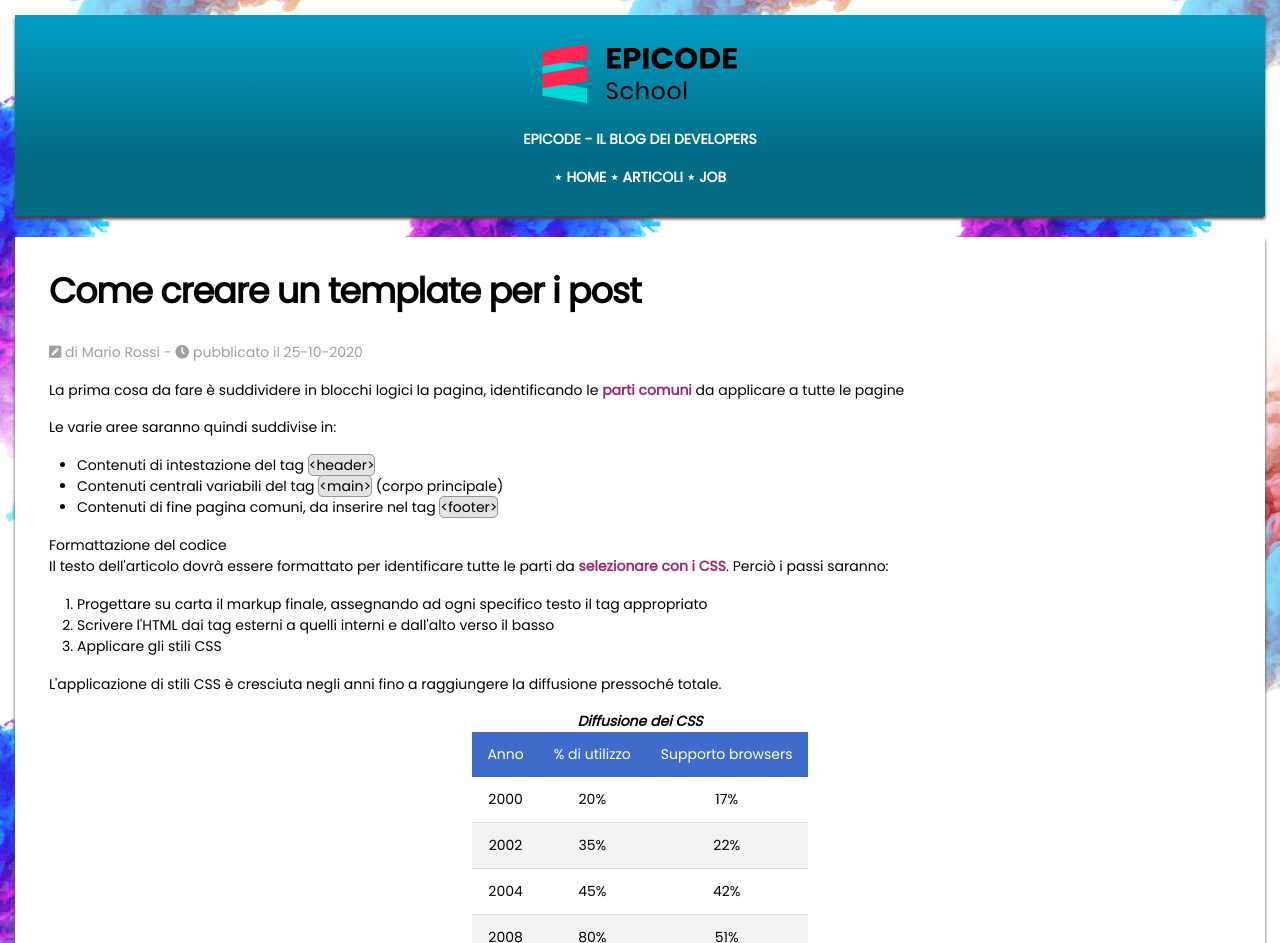
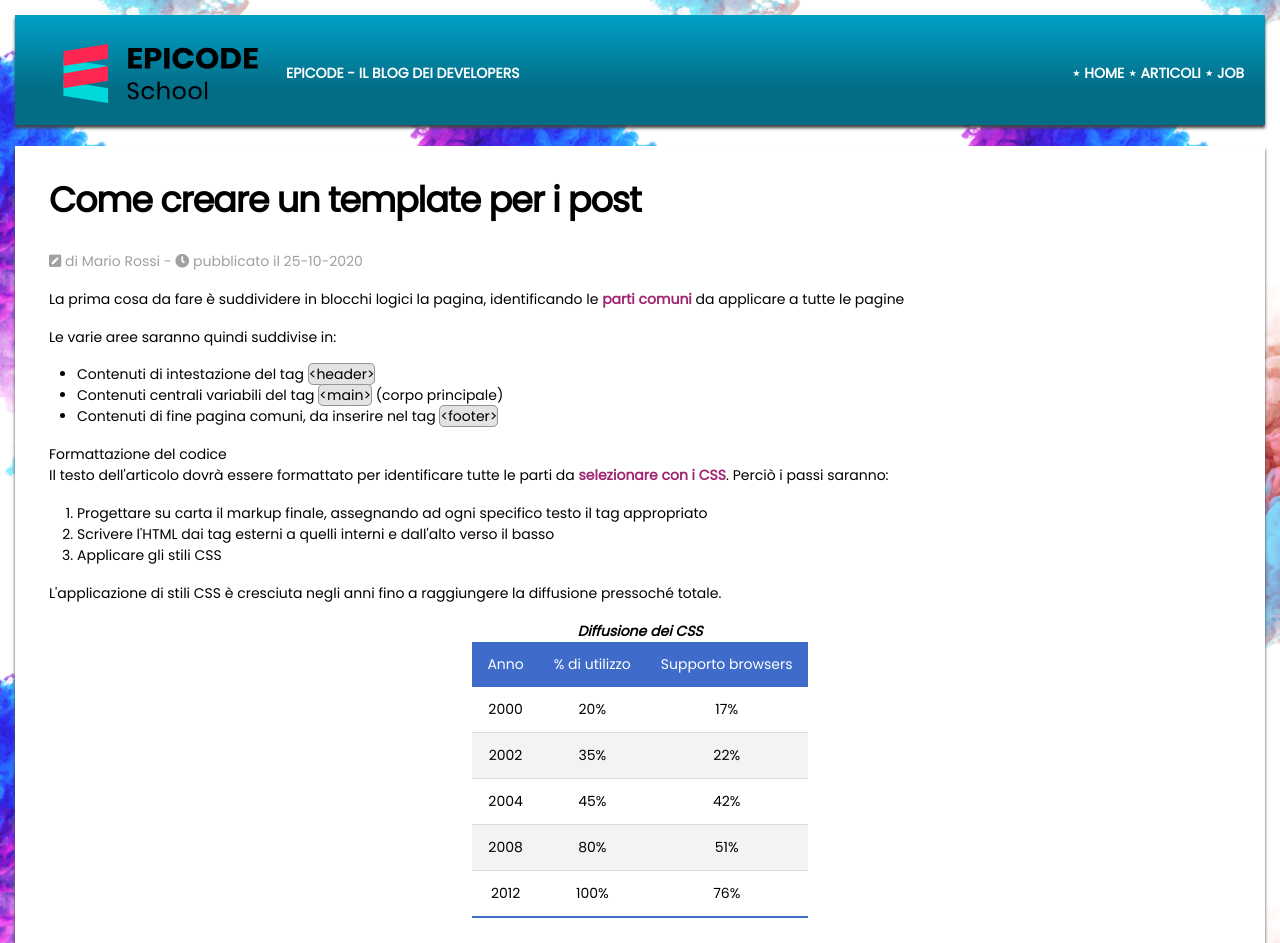
Before and after one commit to csarmientobaca/S5L1, a plain HTML site: page index.html in a window 1280 px wide. Shown: the top 943 px of the page. Drawn offline with Linux system fonts and the light colour scheme.

Commit message:
added changes to styles.css, fixed header in desktop mode

```diff
--- a/assets/css/style.css
+++ b/assets/css/style.css
@@ -279,11 +279,27 @@ footer a {
 
 
 
-@media screen and (min-width: 1200px) {
+@media screen and (min-width: 1080px) {
 
     /* LARGE*/
+    header {
+        height: 11rem;
+    }
 
+    header div img {
+        float: left;
+    }
 
+    header div p {
+        margin-top: 2rem;
+        float: left;
+    }
+
+    header nav {
+        margin-top: 2rem;
+
+        float: right;
+    }
 
 
     section h2 {
```
